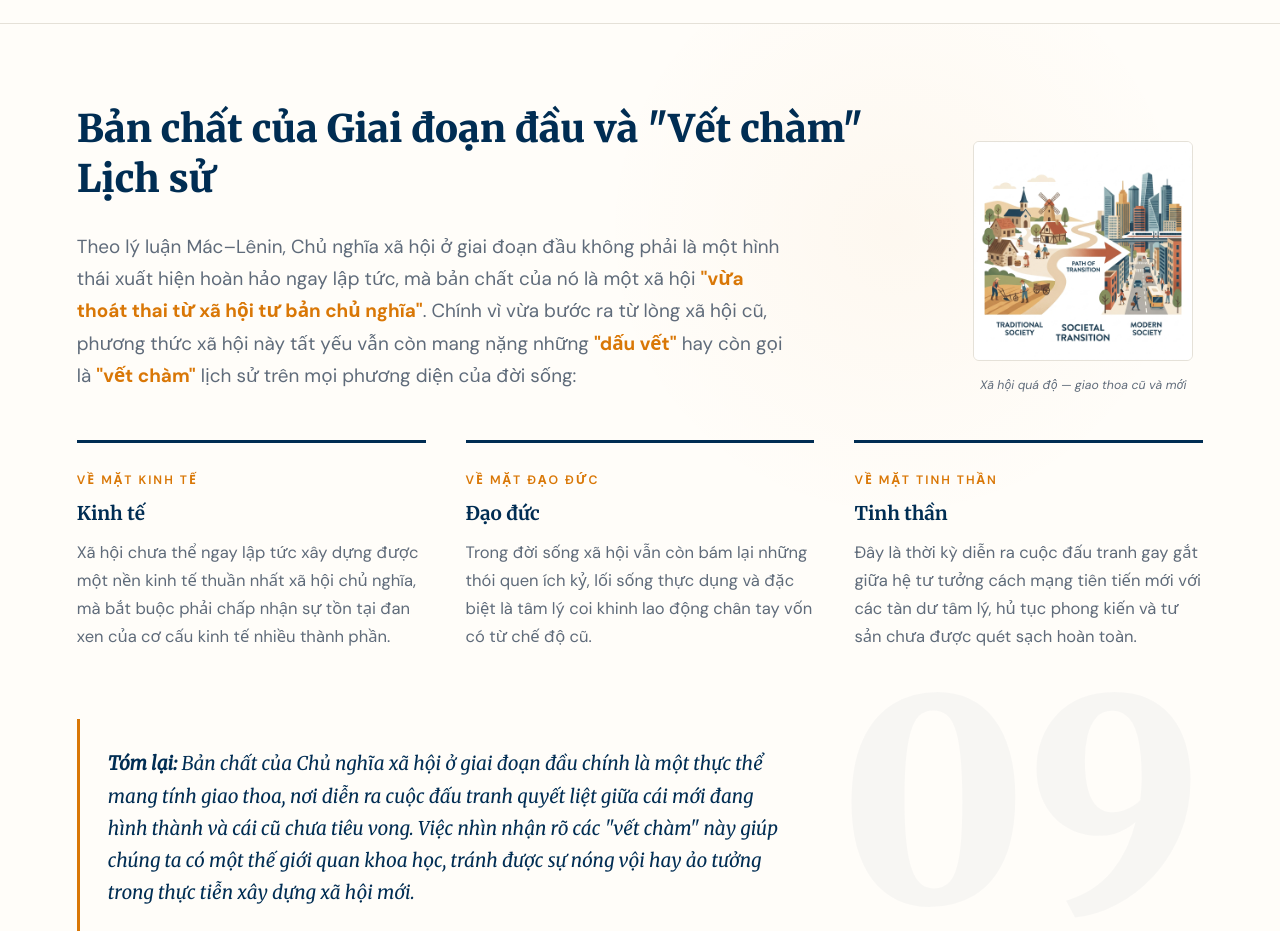
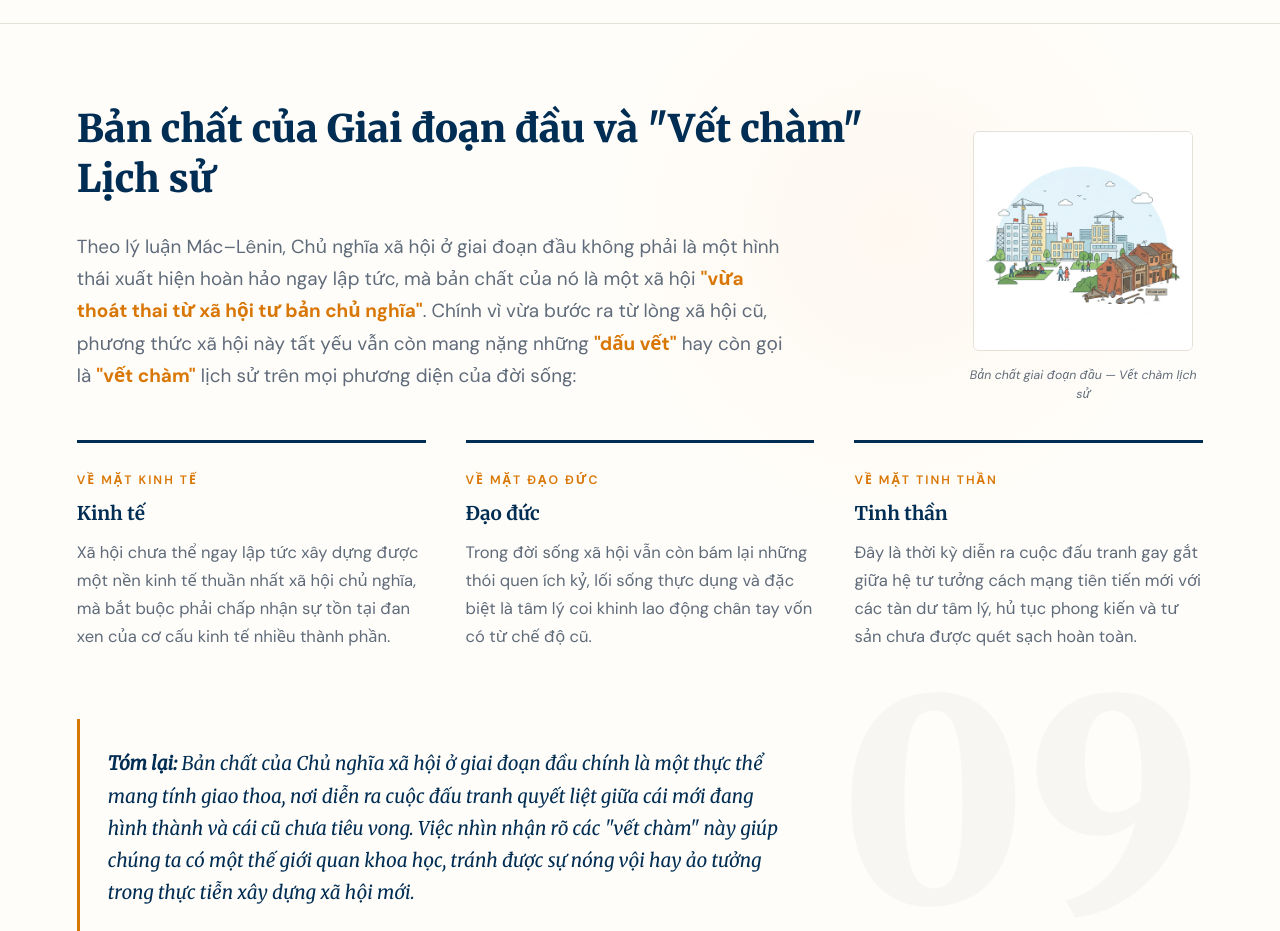
Before and after one commit to uongthanhtu/philosophy-presentation, a React (Vite) app: page / in a window 1280 px wide. Shown: the part 8300-9231 px from the top of the page. Built offline with nearby package versions, Linux system fonts and the light colour scheme.

Commit message:
feat: cap nhat hinh anh minh hoa moi cho ban chat giai doan dau va vet cham lich su

```diff
--- a/src/App.tsx
+++ b/src/App.tsx
@@ -812,8 +812,8 @@ function App() {
             </p>
           </div>
           <figure className="header-img">
-            <img src="/images/transition-society.png" alt="Giao thoa giữa xã hội cũ và mới" />
-            <figcaption>Xã hội quá độ — giao thoa cũ và mới</figcaption>
+            <img src="/images/socialism-stains.png" alt="Bản chất giai đoạn đầu và vết chàm lịch sử" />
+            <figcaption>Bản chất giai đoạn đầu — Vết chàm lịch sử</figcaption>
           </figure>
         </div>
         <div ref={rv} className="rv matrix-3">
```
Also changed, not shown: public/images/socialism-stains.png (added).
